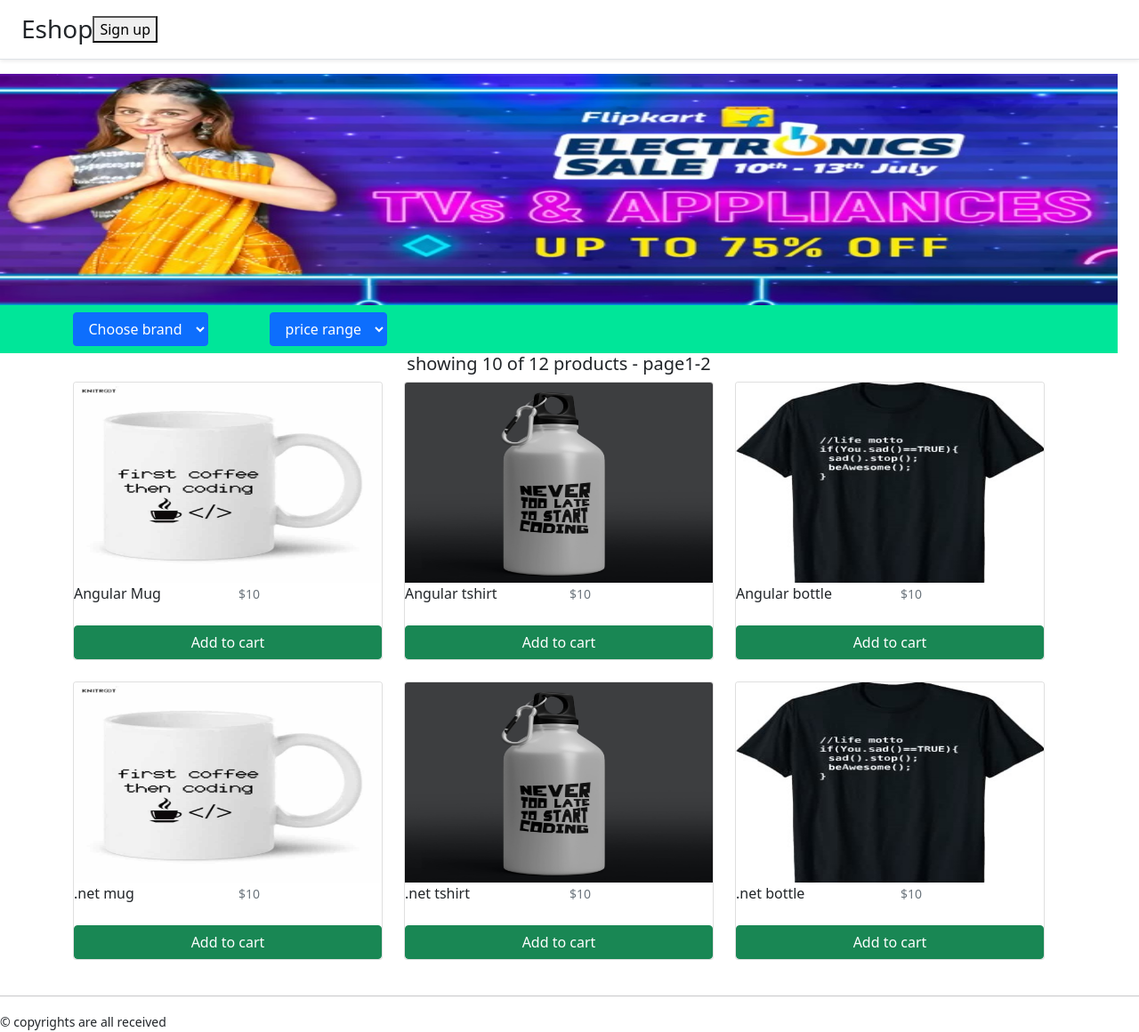
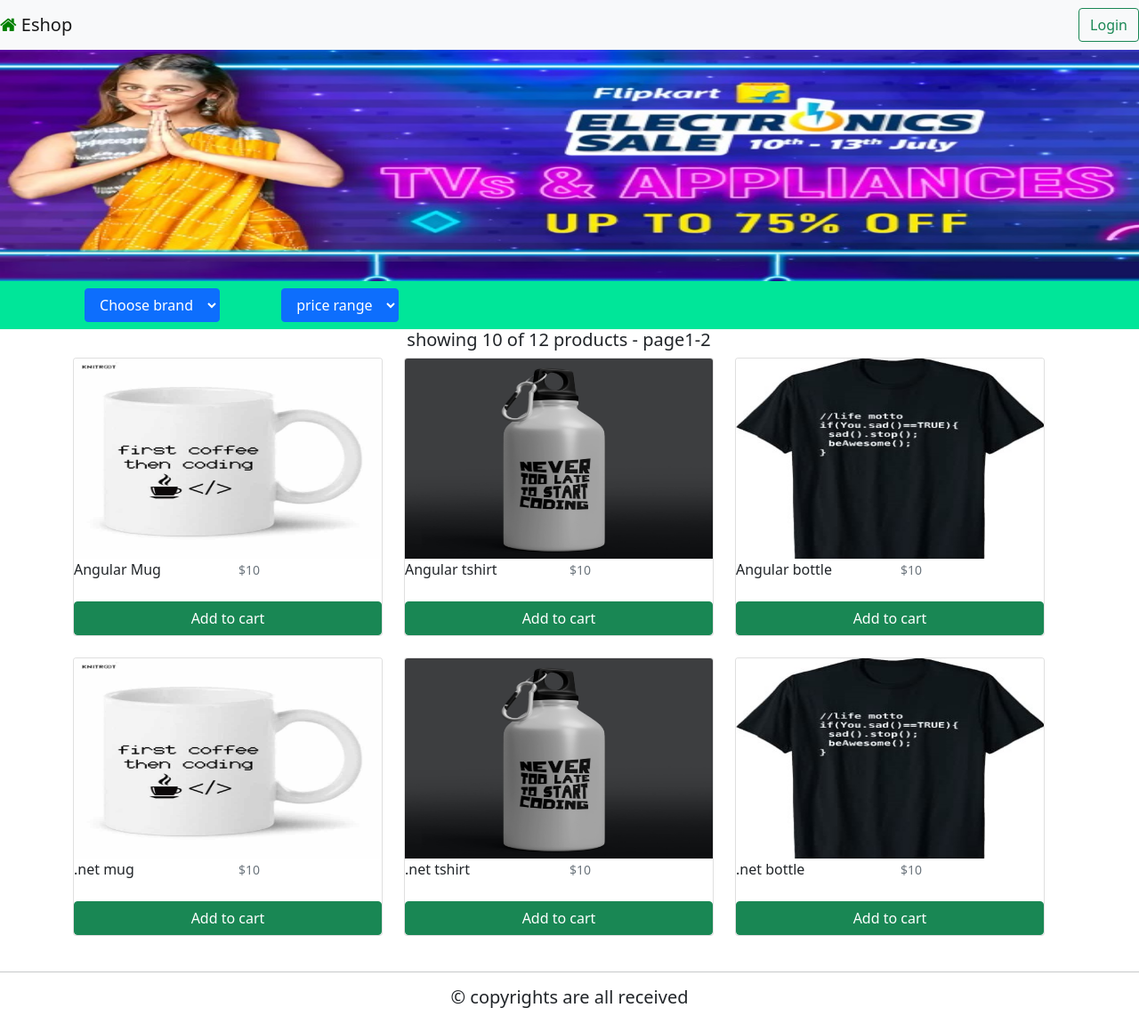
Before and after one commit to DoppaHarish/test1, an Angular app: page / in a window 1280 px wide. Shown: the whole page at 89% size. Built offline with nearby package versions, Linux system fonts and the light colour scheme.

Commit message:
third commit

```diff
--- a/src/app/app.component.html
+++ b/src/app/app.component.html
@@ -1,12 +1,12 @@
 <app-nav></app-nav>
 
 <div class="">
-    <div class="row" style="width: 100%;">
+    <div class="row" style="width:102%;">
         <div class="col">
           <app-header></app-header>
         </div>
       </div>
-  <div class="row" >
+  <div class="row">
     <div class="col">
       <app-shopping-cart></app-shopping-cart>
     </div>
--- a/src/app/components/shared/footer/footer.component.html
+++ b/src/app/components/shared/footer/footer.component.html
@@ -1,2 +1,2 @@
 <hr>
-<small>&copy; copyrights are all received</small>
+<h5 style="text-align:center">&copy; copyrights are all received</h5>
--- a/src/app/components/shared/header/header.component.html
+++ b/src/app/components/shared/header/header.component.html
@@ -1 +1 @@
-<img [src] ="ImagePath" style="width: 100%;height: 260px;">
+<img [src] ="ImagePath" style="width:100%;height: 260px;">
--- a/src/app/components/shared/nav/nav.component.html
+++ b/src/app/components/shared/nav/nav.component.html
@@ -1,9 +1,32 @@
-<div class="d-flex flex-column flex-md-row align-items-center p-3 px-md-4 mb-3 bg-white border-bottom shadow-sm">
+<!-- <div class="d-flex flex-column flex-md-row align-items-center p-3 px-md-4 mb-3 bg-white border-bottom shadow-sm">
   <h3 class="my-0 mr-md-auto font-weight-normal">
     Eshop
   </h3>
   <!-- <nav class="my-2 my-md-0 mr-md-3">
     <a class="p-2 text-dark" href="#">Pricing</a>
-  </nav> -->
+  </nav>
   <button type="botton" href="#">Sign up</button>
-</div>
+</div> -->
+
+<!-- <nav class="navbar navbar-icon-top navbar-expand-lg navbar-dark bg-dark">
+  <button class="navbar-toggler" type="button" data-toggle="collapse" data-target="#navbarSupportedContent" aria-controls="navbarSupportedContent" aria-expanded="false" aria-label="Toggle navigation">
+  </button>
+
+  <div class="collapse navbar-collapse" >
+    <ul style="list-style-type: none;margin: 0;padding:0">
+      <li style="float: left;display: inline"><a href="#home">Home</a></li>
+      <a  style="float: right" href="#about">About</a>
+    </ul>
+
+
+  </div>
+</nav> -->
+
+
+
+<nav class="navbar navbar-light bg-light justify-content-between">
+  <a class="navbar-brand"><i class="fa fa-home" aria-hidden="true" style="color:green"></i> Eshop</a>
+  <form class="form-inline">
+    <button class="btn btn-outline-success my-2 my-sm-0" type="submit">Login</button>
+  </form>
+</nav>
--- a/src/app/components/shopping-cart/fliters/fliters.component.html
+++ b/src/app/components/shopping-cart/fliters/fliters.component.html
@@ -1,4 +1,4 @@
-<nav class="navbar" style="background-color:#00e699">
+<nav class="navbar" style="background-color:#00e699;width:102%">
   <div class="container">
 
       <div class="row">
--- a/src/index.html
+++ b/src/index.html
@@ -6,6 +6,7 @@
   <base href="/">
   <meta name="viewport" content="width=device-width, initial-scale=1">
   <link rel="icon" type="image/x-icon" href="favicon.ico">
+  <link rel="stylesheet" href="https://cdnjs.cloudflare.com/ajax/libs/font-awesome/4.7.0/css/font-awesome.min.css">
 </head>
 <body>
   <app-root></app-root>
```
